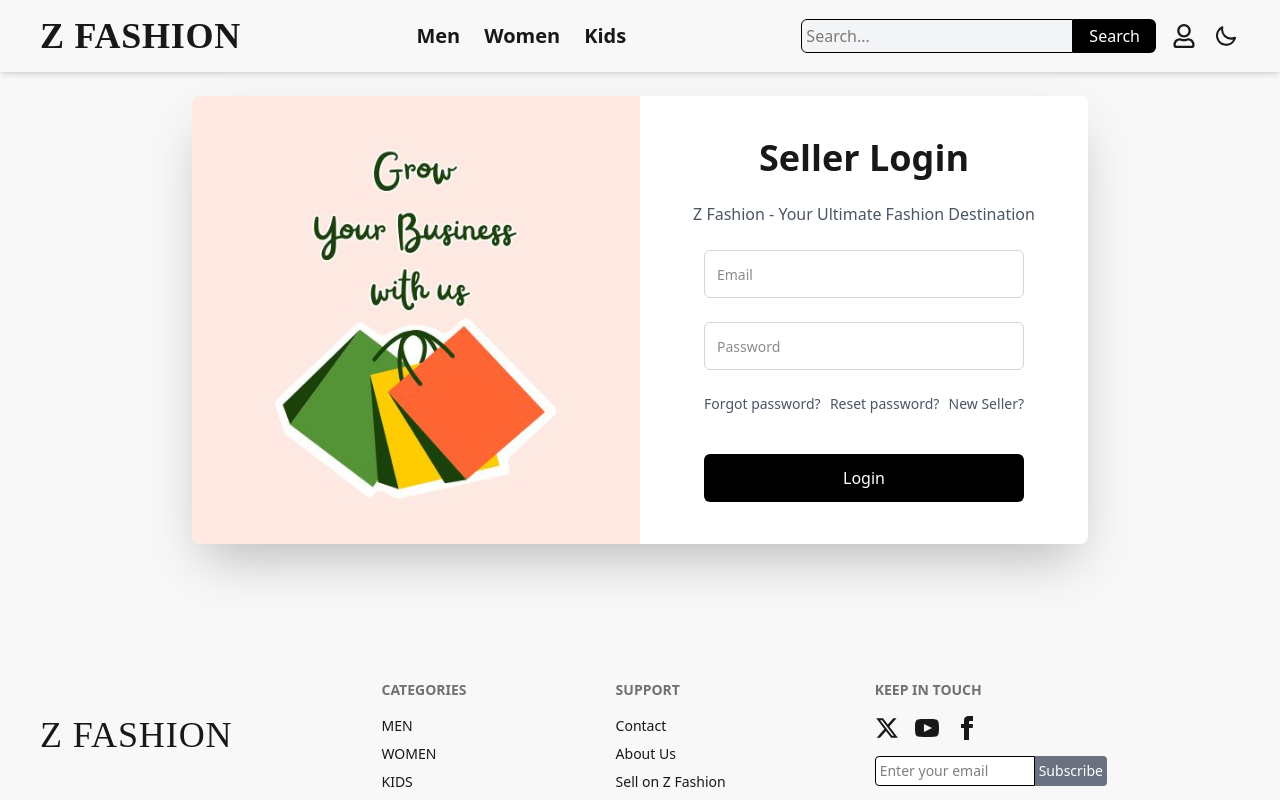
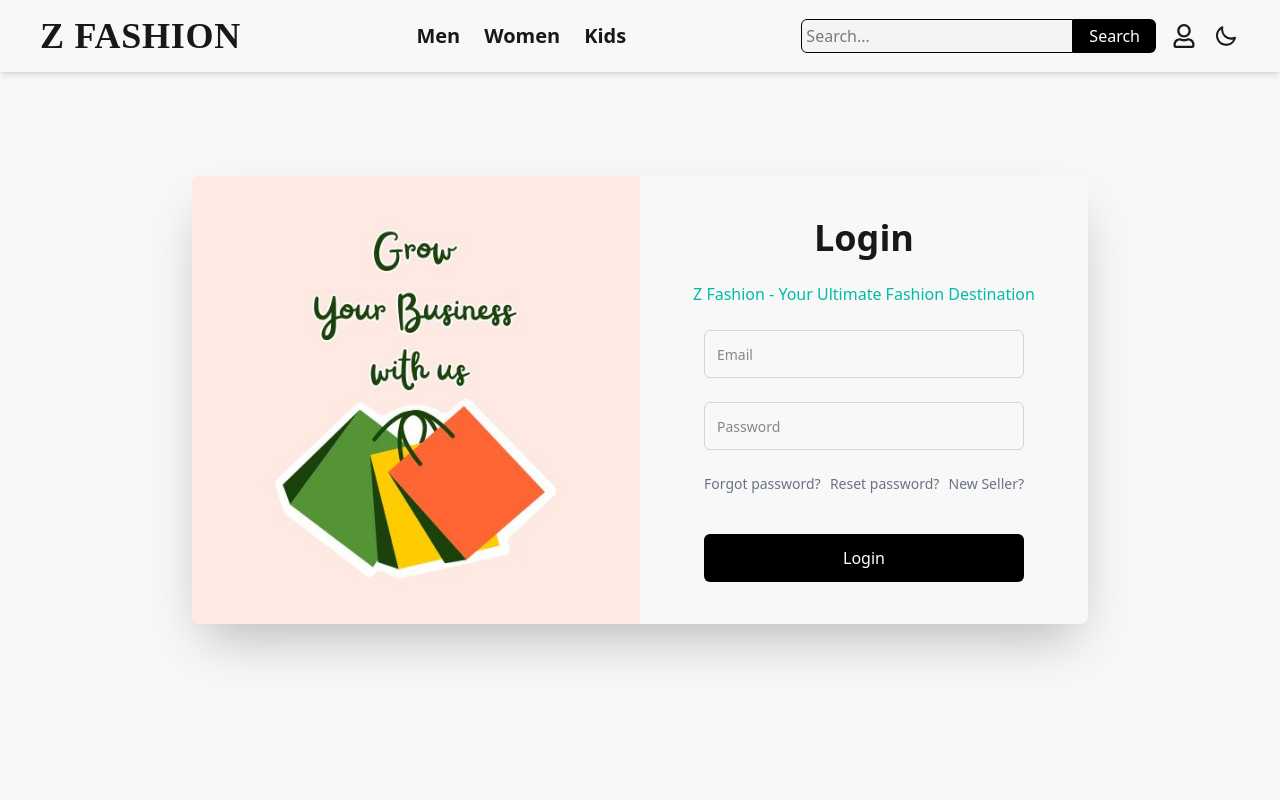
Before and after one commit to jasnatk/ECOMMERCE-APPLICATION, a React (Vite) app in the folder client/: page /seller/login in a window 1280 px wide. Shown: the top 800 px of the page. Built offline with nearby package versions, Linux system fonts and the light colour scheme; no server answers; a web font is replaced by a local one.

Commit message:
darkmode

```diff
--- a/client/src/pages/shared/LoginPage.jsx
+++ b/client/src/pages/shared/LoginPage.jsx
@@ -70,8 +70,8 @@ export const LoginPage = ({ role }) => {
   };
 
   return (
-    <div className="flex items-center justify-center bg-base-200 py-24">
-      <div className="bg-white shadow-2xl rounded-lg flex flex-col lg:flex-row w-full max-w-4xl overflow-hidden">
+    <div className="flex items-center justify-center bg-base-200 py-24 min-h-screen">
+      <div className=" shadow-2xl rounded-lg flex flex-col lg:flex-row w-full max-w-4xl overflow-hidden">
         {/* Left Side - Image */}
         <div className="hidden lg:flex w-full lg:w-1/2">
           <img
@@ -83,8 +83,8 @@ export const LoginPage = ({ role }) => {
 
         {/* Right Side - Login Form */}
         <div className="w-full lg:w-1/2 p-8 flex flex-col justify-center items-center space-y-6">
-          <h1 className="text-4xl font-bold text-center">{user.role} Login</h1>
-          <p className="text-center text-gray-600">
+          <h1 className="text-4xl font-bold text-center"> Login</h1>
+          <p className="text-center font-medium text-teal-500">
             Z Fashion - Your Ultimate Fashion Destination
           </p>
 
@@ -112,7 +112,7 @@ export const LoginPage = ({ role }) => {
               />
             </div>
 
-            <div className="w-full max-w-xs flex justify-between text-sm text-gray-600">
+            <div className="w-full max-w-xs flex justify-between text-sm text-gray-500">
               <Link to="/forgot-password" className="hover:underline">
                 Forgot password?
               </Link>
--- a/client/src/pages/shared/SignupPage.jsx
+++ b/client/src/pages/shared/SignupPage.jsx
@@ -52,7 +52,7 @@ export const SignupPage = ({ role }) => {
 
     return (
         <div className="flex items-center justify-center bg-base-200 py-24 min-h-screen">
-            <div className="bg-white shadow-2xl rounded-lg flex flex-col lg:flex-row w-full max-w-4xl overflow-hidden">
+            <div className=" shadow-2xl rounded-lg flex flex-col lg:flex-row w-full max-w-4xl overflow-hidden">
                 {/* Left Side - Image */}
                 <div className="hidden lg:flex w-full lg:w-1/2">
                     <img
@@ -64,8 +64,8 @@ export const SignupPage = ({ role }) => {
 
                 {/* Right Side - Signup Form */}
                 <div className="w-full lg:w-1/2 p-8 flex flex-col justify-center items-center space-y-6">
-                    <h1 className="text-4xl font-bold text-center">{user.role} Signup</h1>
-                    <p className="text-center text-gray-600">Z Fashion - Your Ultimate Fashion Destination</p>
+                    <h1 className="text-4xl font-bold text-center"> Signup</h1>
+                    <p className="text-center font-medium text-teal-500">Z Fashion - Your Ultimate Fashion Destination</p>
                     <form className="flex flex-col items-center space-y-4 w-full" onSubmit={handleSubmit(onSubmit)}>
                         <input type="text" placeholder="Name" {...register("name", { required: "Name is required" })} className="input input-bordered w-full max-w-xs" />
                         {errors.name && <p className="text-red-500 text-sm">{errors.name.message}</p>}
@@ -97,7 +97,7 @@ export const SignupPage = ({ role }) => {
                         <button className="w-full max-w-xs h-12 bg-black text-white rounded-md mt-4 hover:bg-gray-800">Signup</button>
                     </form>
 
-                    <p className="text-sm text-gray-600">Already have an account? <Link to={user.loginRoute} className="text-blue-500 hover:underline">Login</Link></p>
+                    <p className="text-sm text-gray-600">Already have an account? <Link to={user.loginRoute} className="text-teal-500 hover:underline">Login</Link></p>
                 </div>
             </div>
         </div>
```
